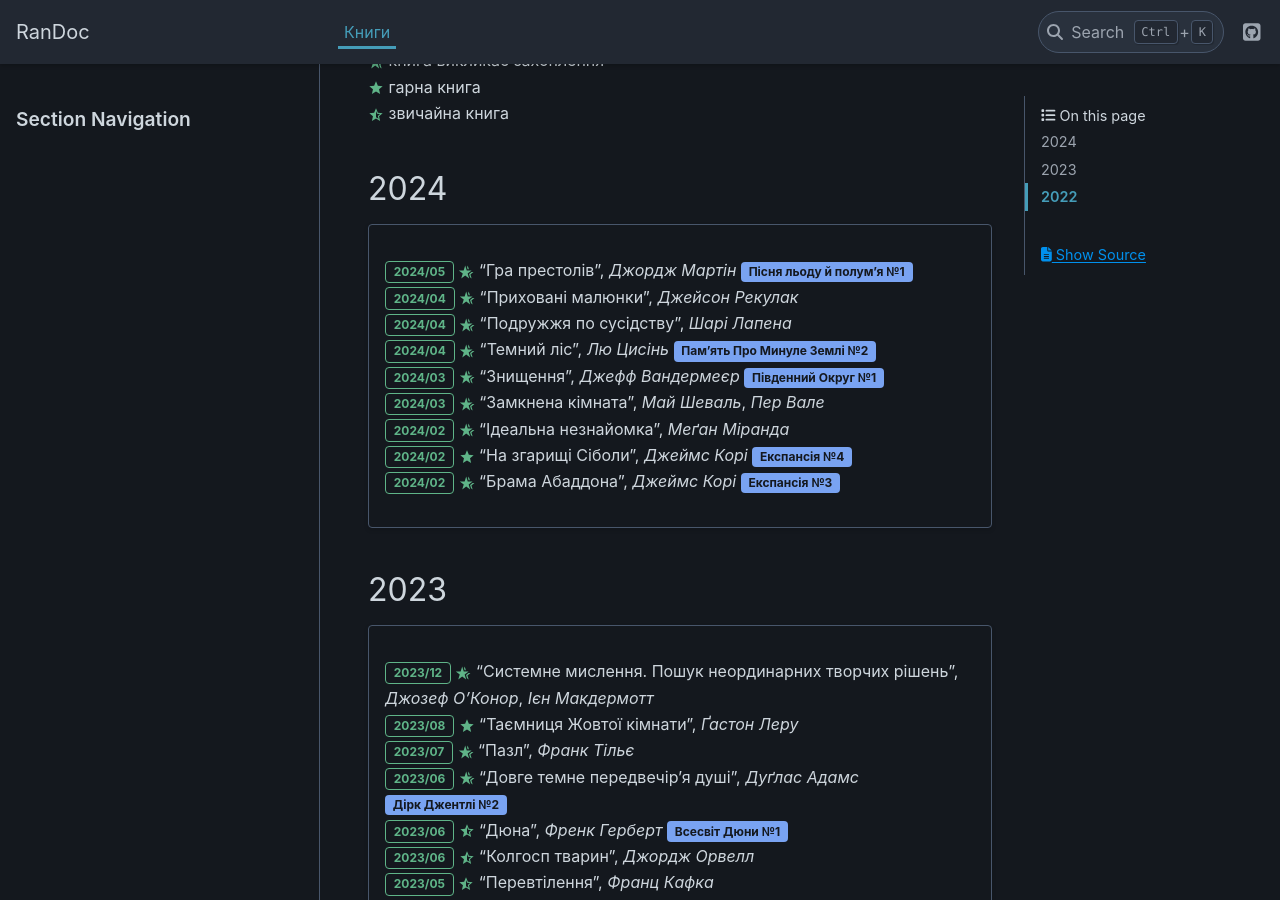
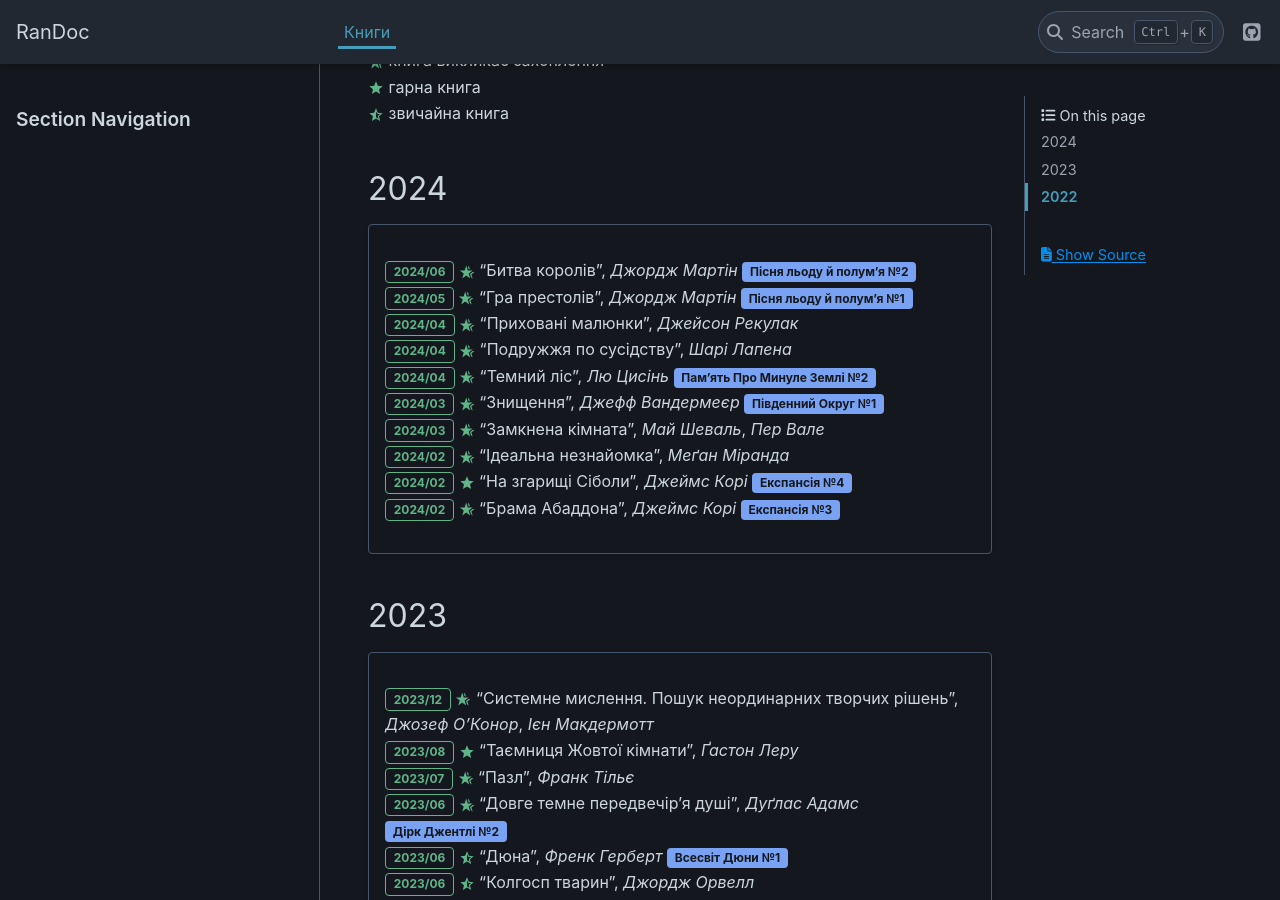
Before and after one commit to grembeter/randoc, a Sphinx documentation site: the page built from docs/source/books.rst, in a window 1280 px wide and 900 px high, scrolled down 434 px. Built offline with Sphinx 7.4.7 and the PyData theme 0.15.4, drawn with Linux system fonts in a browser that asks for light colours.

Commit message:
books: add A Clash of Kings
Signed-off-by: Grygorii Tertychnyi <grembeter@gmail.com>

```diff
--- a/docs/source/books.rst
+++ b/docs/source/books.rst
@@ -27,6 +27,7 @@
 
 .. card::
 
+   | :bdg-success-line:`2024/06` |+| "Битва королів", *Джордж Мартін* :bdg-info:`Пісня льоду й полум'я №2`
    | :bdg-success-line:`2024/05` |+| "Гра престолів", *Джордж Мартін* :bdg-info:`Пісня льоду й полум'я №1`
    | :bdg-success-line:`2024/04` |+| "Приховані малюнки", *Джейсон Рекулак*
    | :bdg-success-line:`2024/04` |+| "Подружжя по сусідству", *Шарі Лапена*
```
